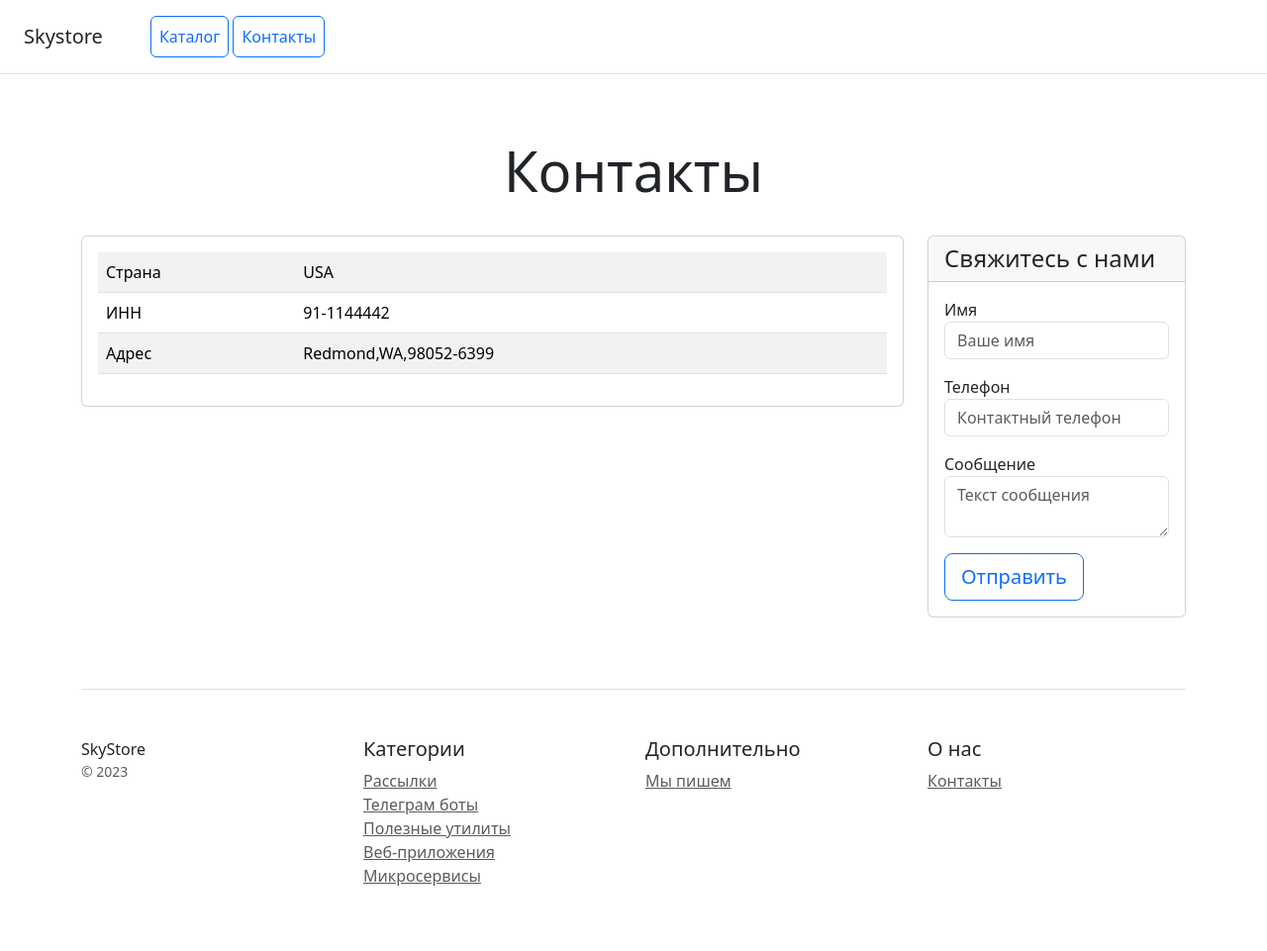
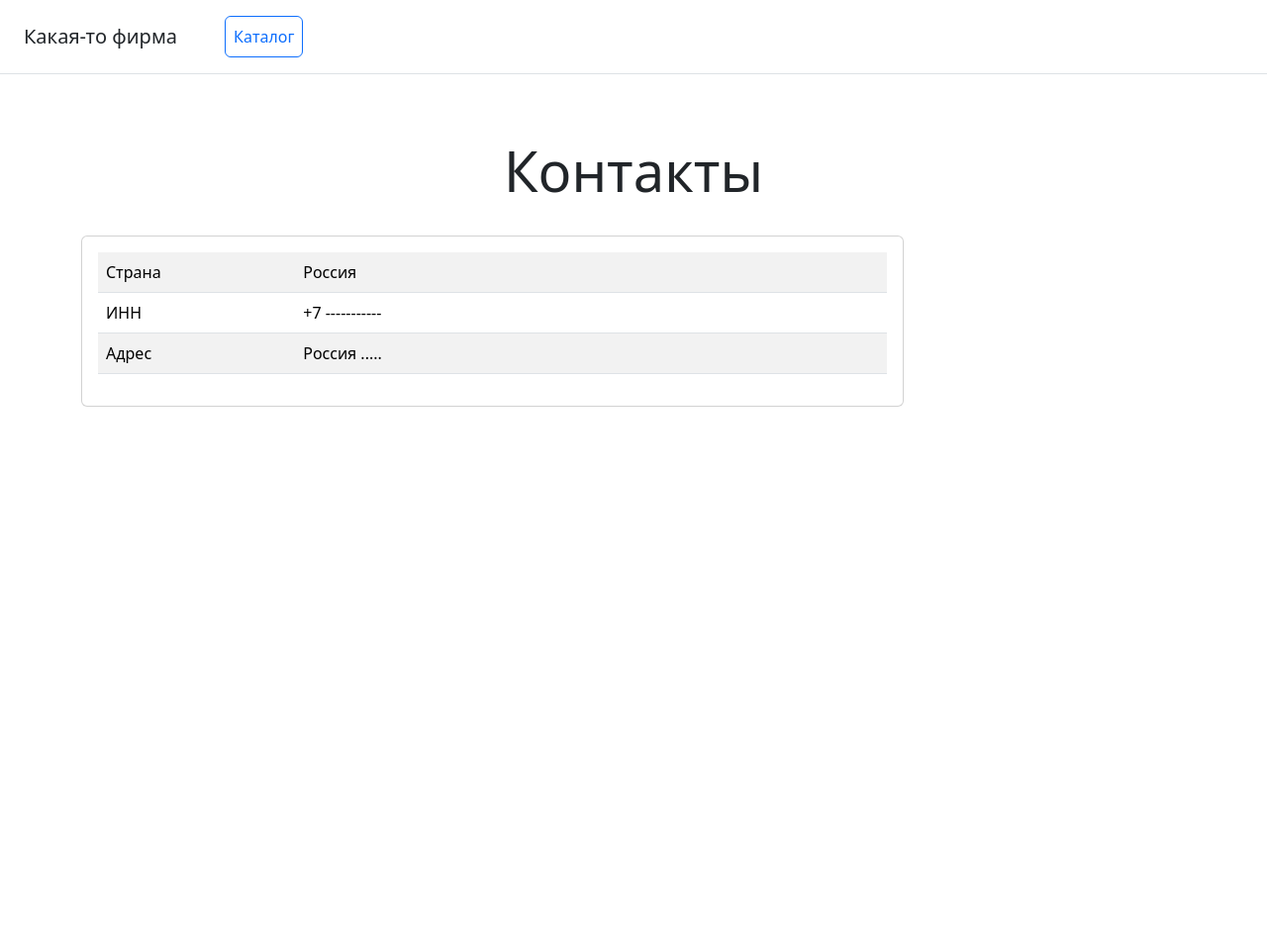
Before and after one commit to VolkovaSSS/InternetShopApp, a Django app: page /contact/ in a window 1280 px wide. Shown: the whole page at 99% size. After the commit the page ends 411 px from the top, so only its background shows below. Run offline with Django 5.2, Linux system fonts and the light colour scheme; some libraries are stand-ins or nearby versions.

Commit message:
Исправление ошибок

```diff
--- a/catalog/Templates/contacts.html
+++ b/catalog/Templates/contacts.html
@@ -8,10 +8,10 @@
 </head>
 <body>
 <div class="d-flex flex-column flex-md-row align-items-center p-3 px-md-4 mb-3 bg-white border-bottom box-shadow">
-    <h5 class="my-0 mr-md-auto font-weight-normal">Skystore</h5>
+    <h5 class="my-0 mr-md-auto font-weight-normal">Какая-то фирма</h5>
     <nav class="ms-5">
-        <a class="p-2 btn btn-outline-primary" href="/">Каталог</a>
-        <a class="p-2 btn btn-outline-primary" href="/contacts/">Контакты</a>
+        <a class="p-2 btn btn-outline-primary" href="{% url 'catalog:product_list' %}">Каталог</a>
+<!--        <a class="p-2 btn btn-outline-primary" href="/contacts/">Контакты</a>-->
     </nav>
 </div>
 
@@ -27,77 +27,22 @@
                     <table class="table table-striped">
                         <tr>
                             <td class="w-25">Страна</td>
-                            <td>USA</td>
+                            <td>Россия</td>
                         </tr>
                         <tr>
                             <td class="w-25">ИНН</td>
-                            <td>91-1144442</td>
+                            <td>+7 -----------</td>
                         </tr>
                         <tr>
                             <td class="w-25">Адрес</td>
-                            <td>Redmond,WA,98052-6399</td>
+                            <td>Россия .....</td>
                         </tr>
                     </table>
                 </div>
             </div>
         </div>
-        <div class="col-lg-3 col-md-6 col-sm-12">
-            <div class="card mb-4 box-shadow">
-                <div class="card-header">
-                    <h4 class="my-0 font-weight-normal">Свяжитесь с нами</h4>
-                </div>
-                <div class="card-body">
-                    <form method="post" action="" class="form-floating">
-                        {% csrf_token %}
-                        <div class="mb-3">
-                            <label for="name">Имя</label>
-                            <input type="text" name="name" class="form-control" id="name" placeholder="Ваше имя" required>
-                        </div>
-                        <div class="mb-3">
-                            <label for="phone">Телефон</label>
-                            <input type="text" name="phone" class="form-control" id="phone" placeholder="Контактный телефон" required>
-                        </div>
-                        <div class="mb-3">
-                            <label for="message">Сообщение</label>
-                            <textarea type="text" name="message" class="form-control" id="message" placeholder="Текст сообщения" required></textarea>
-                        </div>
-                        <button type="submit" class="btn btn-lg btn-block btn-outline-primary">Отправить</button>
-                    </form>
-                </div>
-            </div>
-        </div>
     </div>
 
-    <footer class="pt-4 my-md-5 pt-md-5 border-top">
-        <div class="row">
-            <div class="col-12 col-md">
-                SkyStore
-                <small class="d-block mb-3 text-muted">&copy; 2023</small>
-            </div>
-            <div class="col-6 col-md">
-                <h5>Категории</h5>
-                <ul class="list-unstyled text-small">
-                    <li><a class="text-muted" href="#">Рассылки</a></li>
-                    <li><a class="text-muted" href="#">Телеграм боты</a></li>
-                    <li><a class="text-muted" href="#">Полезные утилиты</a></li>
-                    <li><a class="text-muted" href="#">Веб-приложения</a></li>
-                    <li><a class="text-muted" href="#">Микросервисы</a></li>
-                </ul>
-            </div>
-            <div class="col-6 col-md">
-                <h5>Дополнительно</h5>
-                <ul class="list-unstyled text-small">
-                    <li><a class="text-muted" href="#">Мы пишем</a></li>
-                </ul>
-            </div>
-            <div class="col-6 col-md">
-                <h5>О нас</h5>
-                <ul class="list-unstyled text-small">
-                    <li><a class="text-muted" href="/contacts/">Контакты</a></li>
-                </ul>
-            </div>
-        </div>
-    </footer>
 </div>
 
 <script src="/static/js/bootstrap.bundle.min.js"></script>
--- a/catalog/Templates/product_info.html
+++ b/catalog/Templates/product_info.html
@@ -13,8 +13,9 @@
             <div class="card">
                 <div class="card-body">
                     <h5 class="card-title">{{product.name}}</h5>
+                    <p class="card-text mx-1">({{product.category}})</p
                     <p class="card-text">{{product.description}}</p>
-                    <p class="fw-bold text-primary">{{product.price|floatformat }} руб.</p>
+                    <p class="fw-bold text-primary">{{product.price}} руб.</p>
                     <p class="card-text mx-1">Создано: {{product.created_at|date:"d M Y"}}</p>
                     <p class="card-text mx-1">Обновлено: {{product.updated_at|date:"d M Y"}}</p>
                     <a href="{% url 'catalog:product_list' %}" class="btn btn-outline-primary">Назад</a>
--- a/catalog/Templates/product_list.html
+++ b/catalog/Templates/product_list.html
@@ -11,7 +11,7 @@
             <div class="card-body">
                 <h5 class="card-title">{{product.name}}</h5>
                 <p class="card-text">{{product.description|truncatechars:100}}</p>
-                <p class="fw-bold text-primary">{{product.price|floatformat }}</p>
+                <p class="fw-bold text-primary">{{product.price}} руб.</p>
                 <a href="{% url 'catalog:product_info' product.id %}" class="btn btn-outline-primary">Открыть</a>
             </div>
         </div>
--- a/catalog/admin.py
+++ b/catalog/admin.py
@@ -13,3 +13,4 @@ class ProductAdmin(admin.ModelAdmin):
     list_display = ("id", "name", "price", "category")
     list_filter = ("category",)
     search_fields = ("name", "description")
+    readonly_fields = ("created_at", "updated_at")
--- a/catalog/models.py
+++ b/catalog/models.py
@@ -30,9 +30,9 @@ class Product(models.Model):
         null=True,
         related_name="products",
     )
-    price = models.FloatField(verbose_name="Цена")
-    created_at = models.DateField(blank=True, null=True, verbose_name="Дата создания")
-    updated_at = models.DateField(blank=True, null=True, verbose_name="Дата изменения")
+    price = models.DecimalField(max_digits=10, decimal_places=2, verbose_name="Цена")
+    created_at = models.DateField(auto_now_add=True, verbose_name="Дата создания")
+    updated_at = models.DateField(auto_now=True, verbose_name="Дата изменения")
 
     class Meta:
         verbose_name = "Товар"
--- a/catalog/urls.py
+++ b/catalog/urls.py
@@ -5,8 +5,8 @@ from catalog import views
 app_name = CatalogConfig.name
 
 urlpatterns = [
-    path("home/", views.home, name="home"),
     path("contact/", views.contact, name="contact"),
     path("product_info/<int:product_id>", views.product_info, name="product_info"),
     path("product_list/", views.product_list, name="product_list"),
+    path("", views.product_list, name="product_list"),
 ]
```
Also changed, not shown: catalog/catalog_fixture.json (+15 -15 lines), catalog/migrations/0002_alter_product_created_at_alter_product_price_and_more.py (added), catalog/migrations/0003_alter_product_updated_at.py (added).
